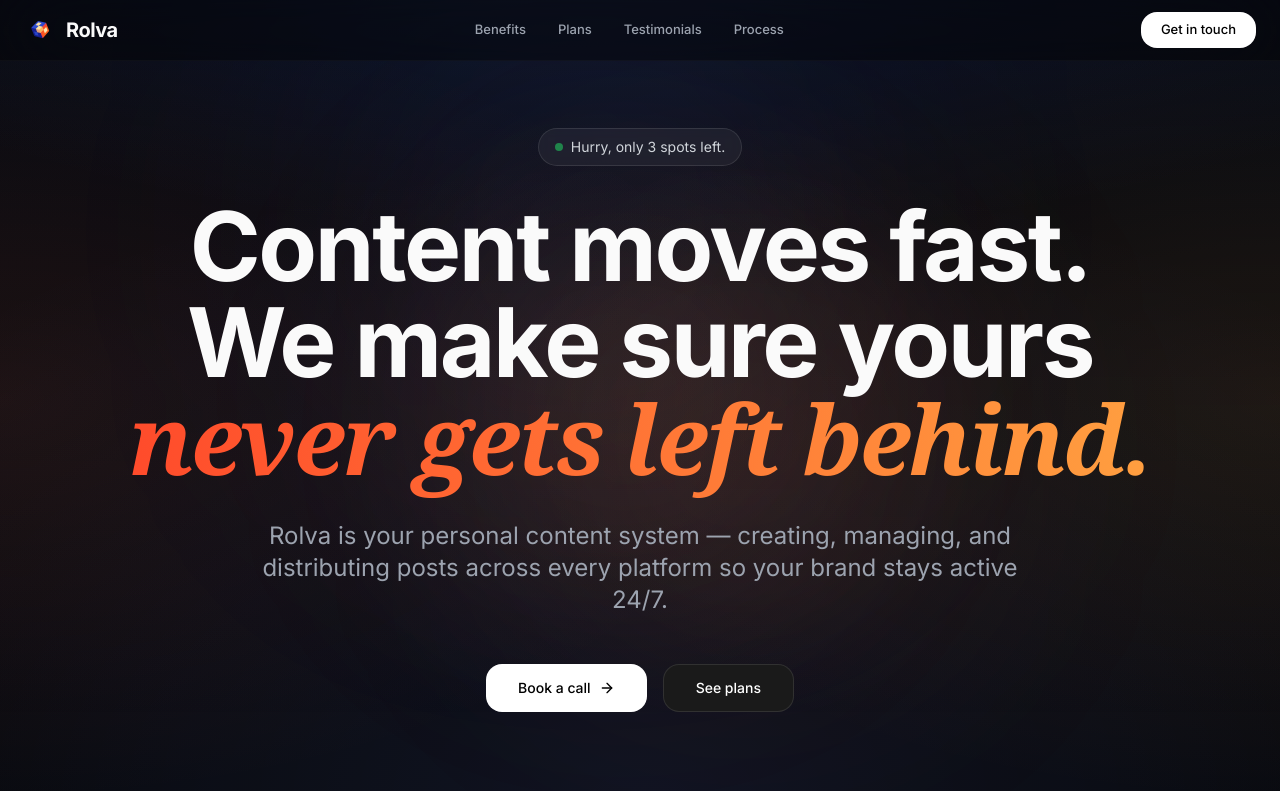
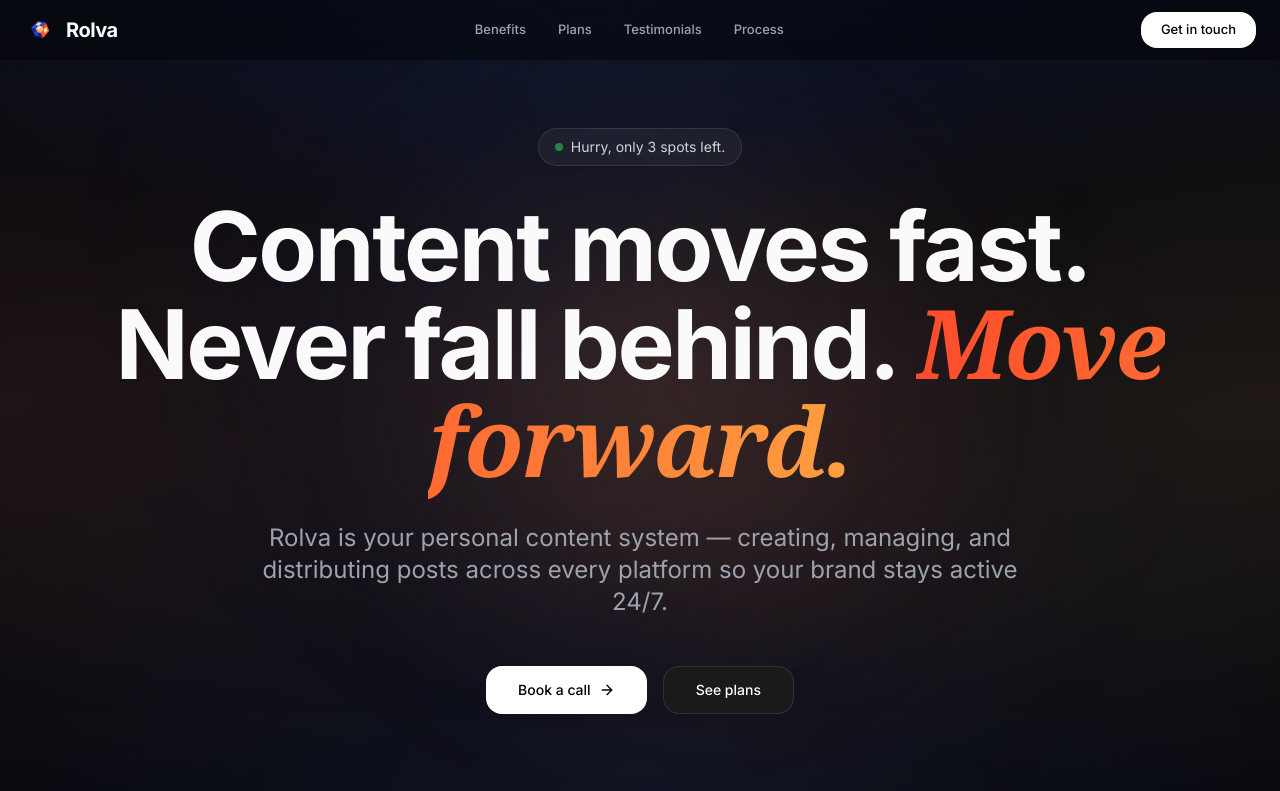
Before and after one commit to declanmiddleton/Rolva, a Next.js app: page / in a window 1280 px wide. Shown: the top 791 px of the page. Built offline with nearby package versions, Linux system fonts and the light colour scheme.

Commit message:
Update hero title: Never fall behind. Move forward.

```diff
--- a/src/app/page.tsx
+++ b/src/app/page.tsx
@@ -62,9 +62,9 @@ export default function Home() {
             >
               Content moves fast.
               <br />
-              We make sure yours{" "}
+              Never fall behind.{" "}
               <span className="italic font-serif text-transparent bg-gradient-to-r from-[#FF4B2B] to-[#FF9F40] bg-clip-text">
-                never gets left behind.
+                Move forward.
               </span>
             </motion.h1>
 
```
